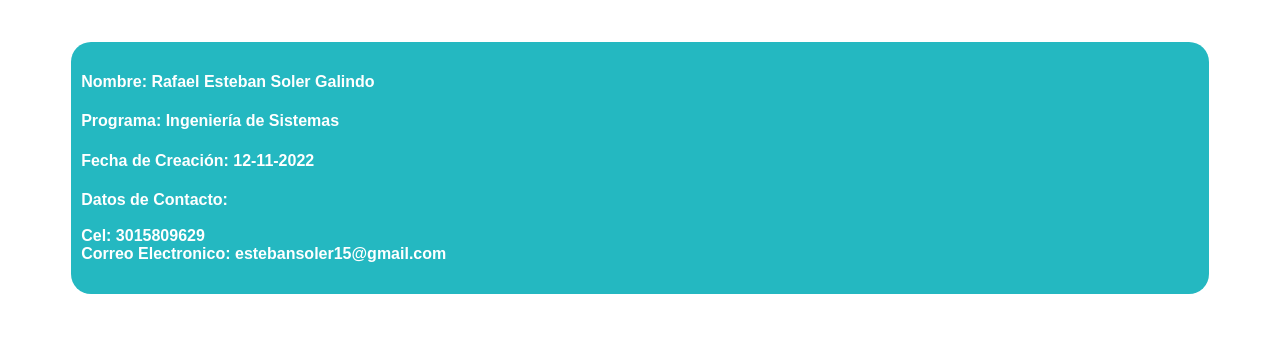
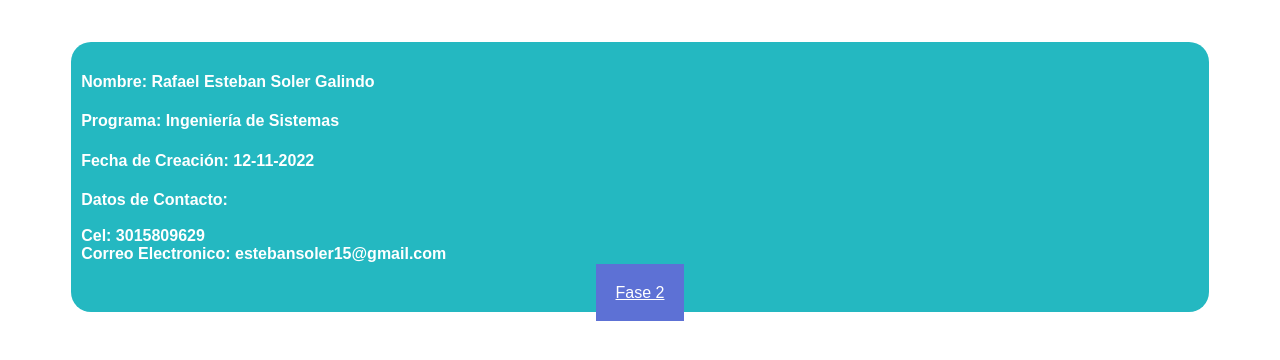
Before and after one commit to xyronuz/DSW-estebanSoler, a plain HTML site: page index.html in a window 1280 px wide. Shown: the part 62-422 px from the top of the page. Drawn offline with Linux system fonts and the light colour scheme.

Commit message:
Update index.html

```diff
--- a/index.html
+++ b/index.html
@@ -33,7 +33,10 @@
     Cel: 3015809629
     <br>
     Correo Electronico: estebansoler15@gmail.com</h4>
+   <div style="width:100%; text-align: center;">
+      <a href="https://xyronuz.github.io/DSW-estebanSoler/fase2/design.html" style="padding:20px; width:50%; background-color:#5d71d5; color: white;">Fase 2</a>
+  </div>
+  </div>
 
-  </div>
 </body>
 </html>
```
